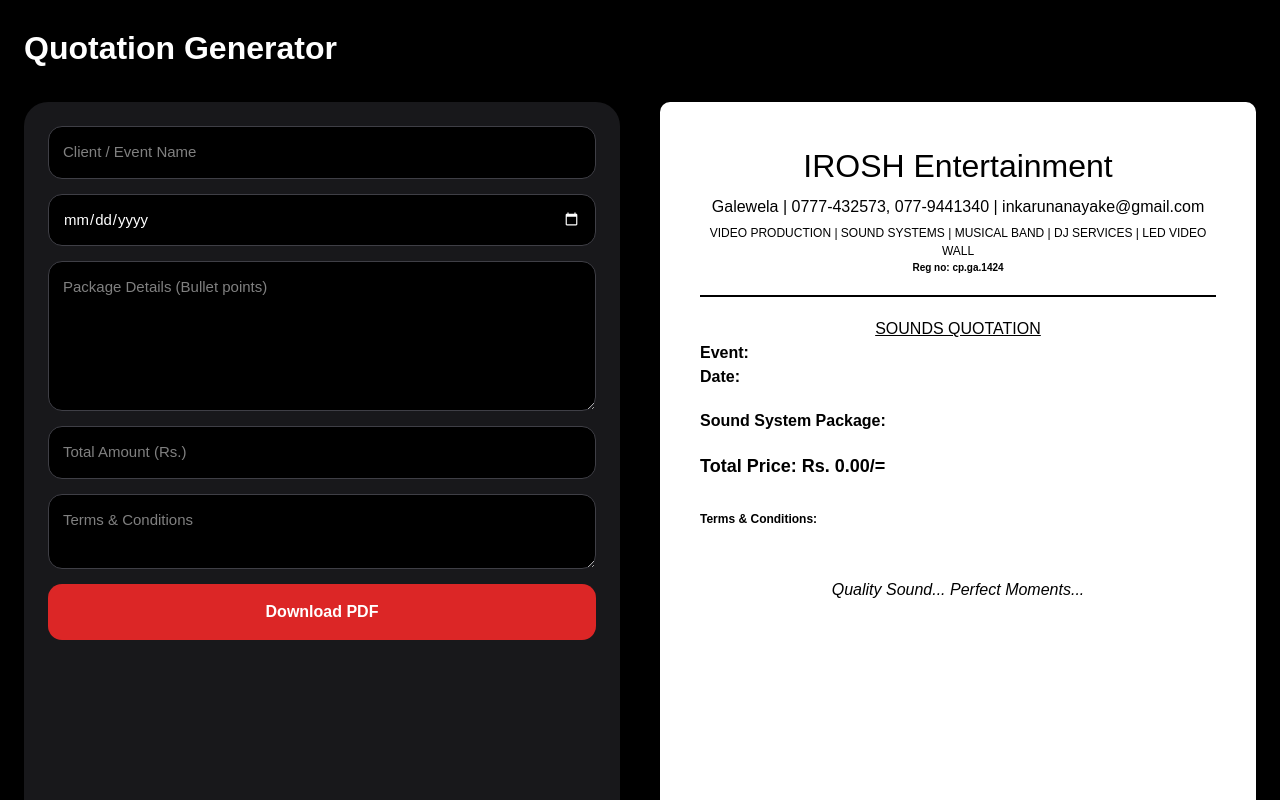
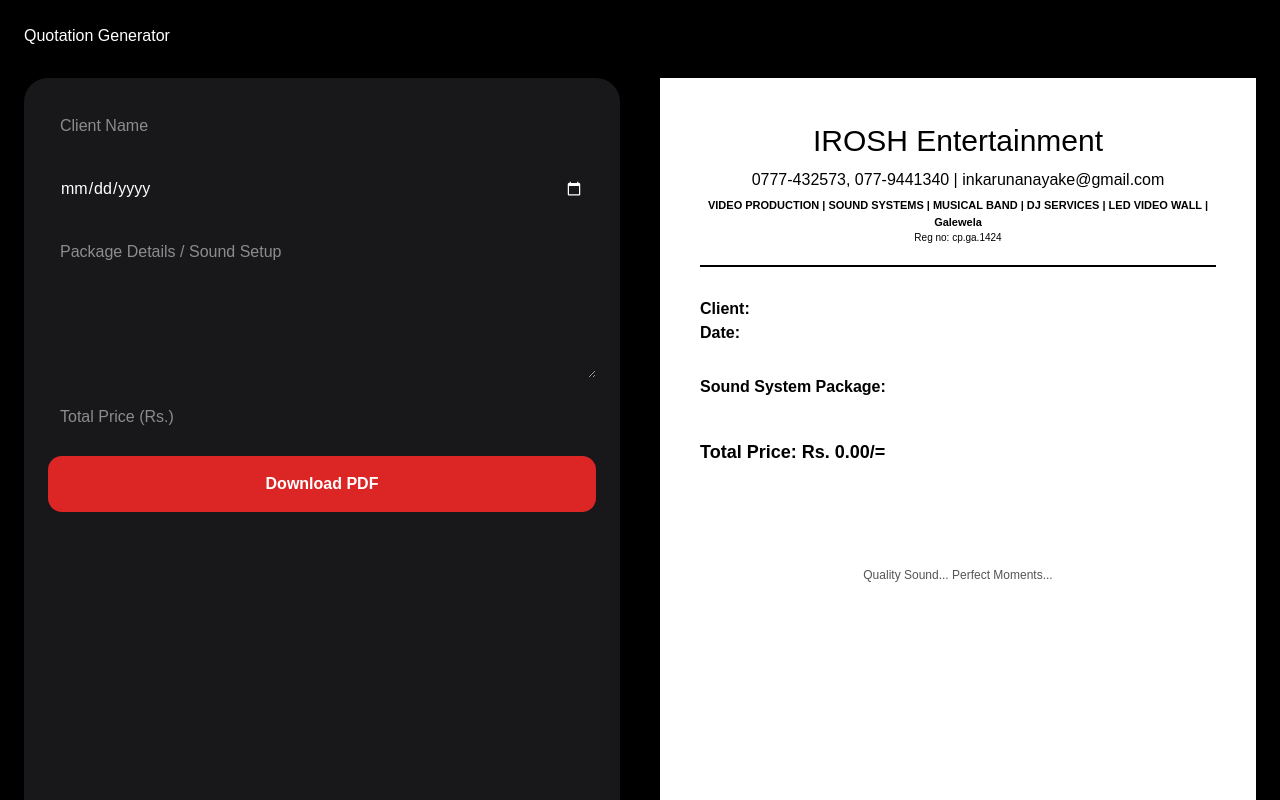
Before and after one commit to inkarunanayake/irosh-system, a Next.js app: page /quotations in a window 1280 px wide. Shown: the top 800 px of the page. Built offline with nearby package versions, Linux system fonts and the light colour scheme.

Commit message:
updated settings page

```diff
--- a/app/quotations/page.tsx
+++ b/app/quotations/page.tsx
@@ -7,12 +7,11 @@ import html2canvas from "html2canvas";
 export default function QuotationsPage() {
   const quotationRef = useRef<HTMLDivElement>(null);
 
-  // States
+  // Form States
   const [clientName, setClientName] = useState("");
   const [eventDate, setEventDate] = useState("");
   const [packageName, setPackageName] = useState("");
   const [amount, setAmount] = useState("");
-  const [terms, setTerms] = useState("");
 
   const generatePDF = async () => {
     if (!quotationRef.current) return;
@@ -25,51 +24,46 @@ export default function QuotationsPage() {
     pdf.save(`Quotation_${clientName || "Event"}.pdf`);
   };
 
-  const inputStyle = { width: "100%", background: "#000000", color: "#ffffff", border: "1px solid #3f3f46", borderRadius: "14px", padding: "14px", fontSize: "15px" };
-
   return (
     <main style={{ minHeight: "100vh", background: "#000000", color: "#ffffff", padding: "24px" }}>
-      <h1 style={{ fontSize: "32px", fontWeight: "bold", marginBottom: "30px" }}>Quotation Generator</h1>
+      <h1 style={{ marginBottom: "30px" }}>Quotation Generator</h1>
 
       <div style={{ display: "grid", gridTemplateColumns: "1fr 1fr", gap: "40px" }}>
-        {/* Input Section */}
-        <div style={{ background: "#18181b", borderRadius: "24px", padding: "24px", display: "flex", flexDirection: "column", gap: "15px" }}>
-          <input placeholder="Client / Event Name" value={clientName} onChange={(e) => setClientName(e.target.value)} style={inputStyle} />
-          <input type="date" value={eventDate} onChange={(e) => setEventDate(e.target.value)} style={inputStyle} />
-          <textarea placeholder="Package Details (Bullet points)" value={packageName} onChange={(e) => setPackageName(e.target.value)} style={{ ...inputStyle, height: "150px" }} />
-          <input placeholder="Total Amount (Rs.)" value={amount} onChange={(e) => setAmount(e.target.value)} style={inputStyle} />
-          <textarea placeholder="Terms & Conditions" value={terms} onChange={(e) => setTerms(e.target.value)} style={inputStyle} />
-          <button onClick={generatePDF} style={{ background: "#dc2626", color: "#ffffff", padding: "16px", border: "none", borderRadius: "14px", fontWeight: "bold", cursor: "pointer" }}>Download PDF</button>
+        {/* Form එකට දැන් Package Details සහ අනිත් විස්තර එකතු කළ හැක */}
+        <div style={{ background: "#18181b", padding: "24px", borderRadius: "24px", display: "flex", flexDirection: "column", gap: "15px" }}>
+          <input placeholder="Client Name" value={clientName} onChange={(e) => setClientName(e.target.value)} style={{ padding: "12px", borderRadius: "8px", border: "none" }} />
+          <input type="date" value={eventDate} onChange={(e) => setEventDate(e.target.value)} style={{ padding: "12px", borderRadius: "8px", border: "none" }} />
+          <textarea placeholder="Package Details / Sound Setup" value={packageName} onChange={(e) => setPackageName(e.target.value)} style={{ padding: "12px", borderRadius: "8px", border: "none", height: "150px" }} />
+          <input placeholder="Total Price (Rs.)" value={amount} onChange={(e) => setAmount(e.target.value)} style={{ padding: "12px", borderRadius: "8px", border: "none" }} />
+          <button onClick={generatePDF} style={{ background: "#dc2626", padding: "16px", borderRadius: "14px", color: "white", fontWeight: "bold" }}>Download PDF</button>
         </div>
 
-        {/* Letterhead Preview */}
-        <div ref={quotationRef} style={{ background: "#ffffff", color: "#000000", padding: "40px", borderRadius: "10px", minHeight: "900px" }}>
+        {/* නිල ලිපි ශීර්ෂ ආකෘතිය (මෙතන කිසිවක් වෙනස් කිරීමට අවශ්‍ය නැත) */}
+        <div ref={quotationRef} style={{ background: "#ffffff", color: "#000000", padding: "40px", minHeight: "900px" }}>
           <div style={{ textAlign: "center", borderBottom: "2px solid #000", paddingBottom: "20px" }}>
-            <h1 style={{ fontSize: "32px", margin: "0" }}>IROSH Entertainment</h1>
-            <p style={{ margin: "5px 0" }}>Galewela | 0777-432573, 077-9441340 | inkarunanayake@gmail.com</p>
-            <p style={{ fontSize: "12px" }}>VIDEO PRODUCTION | SOUND SYSTEMS | MUSICAL BAND | DJ SERVICES | LED VIDEO WALL</p>
-            <p style={{ fontSize: "10px", fontWeight: "bold" }}>Reg no: cp.ga.1424</p>
+            <h1 style={{ fontSize: "30px", margin: "0" }}>IROSH Entertainment</h1>
+            <p style={{ margin: "5px 0" }}>0777-432573, 077-9441340 | inkarunanayake@gmail.com</p>
+            <p style={{ fontSize: "11px", fontWeight: "bold" }}>
+              VIDEO PRODUCTION | SOUND SYSTEMS | MUSICAL BAND | DJ SERVICES | LED VIDEO WALL | Galewela
+            </p>
+            <p style={{ fontSize: "10px" }}>Reg no: cp.ga.1424</p>
           </div>
 
-          <h2 style={{ textAlign: "center", textDecoration: "underline", marginTop: "20px" }}>SOUNDS QUOTATION</h2>
-          <p><strong>Event:</strong> {clientName}</p>
-          <p><strong>Date:</strong> {eventDate}</p>
+          <div style={{ marginTop: "30px" }}>
+            <p><strong>Client:</strong> {clientName}</p>
+            <p><strong>Date:</strong> {eventDate}</p>
+          </div>
 
-          <div style={{ marginTop: "20px" }}>
+          <div style={{ marginTop: "30px" }}>
             <strong>Sound System Package:</strong>
             <pre style={{ whiteSpace: "pre-wrap", fontFamily: "inherit" }}>{packageName}</pre>
           </div>
 
-          <div style={{ marginTop: "20px", fontSize: "18px", fontWeight: "bold" }}>
+          <div style={{ marginTop: "40px", fontWeight: "bold", fontSize: "18px" }}>
             Total Price: Rs. {Number(amount).toLocaleString()}.00/=
           </div>
 
-          <div style={{ marginTop: "30px", fontSize: "12px" }}>
-            <strong>Terms & Conditions:</strong>
-            <pre style={{ whiteSpace: "pre-wrap", fontFamily: "inherit" }}>{terms}</pre>
-          </div>
-
-          <div style={{ marginTop: "50px", textAlign: "center", fontStyle: "italic" }}>
+          <div style={{ marginTop: "100px", textAlign: "center", fontSize: "12px", color: "#555" }}>
             Quality Sound... Perfect Moments...
           </div>
         </div>
```
